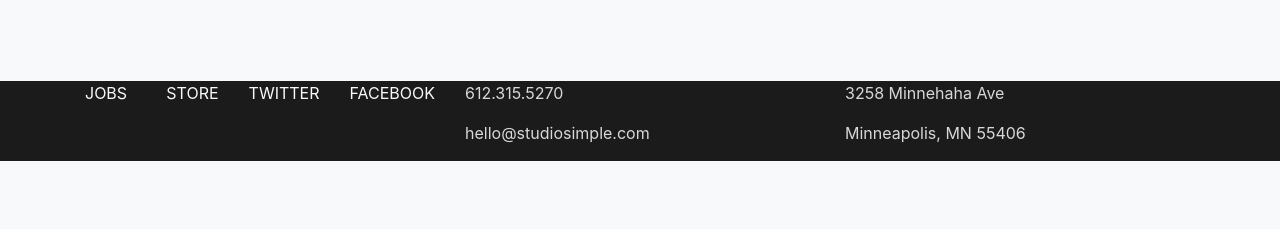
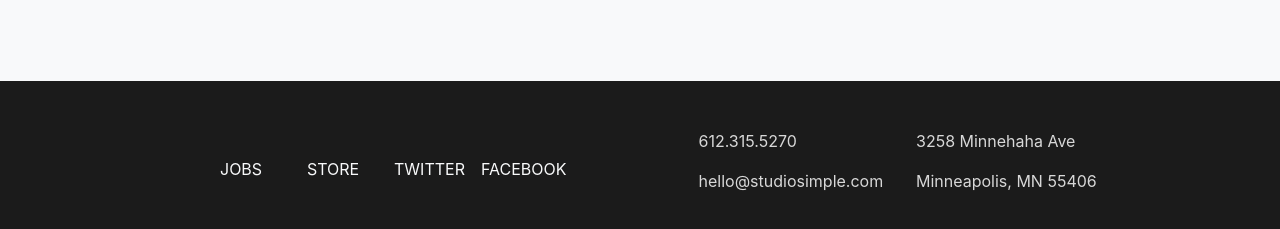
Before and after one commit to brandallk/day3-bootstraplesson5, a plain HTML site: page index.html in a window 1280 px wide. Shown: the part 1188-1417 px from the top of the page. Before the commit the page ends 1349 px from the top, so only its background shows below. Drawn offline with nearby package versions, Linux system fonts and the light colour scheme.

Commit message:
second commit

```diff
--- a/assets/css/main.css
+++ b/assets/css/main.css
@@ -161,3 +161,15 @@ footer {
     background-color: rgb(27, 27, 27);
     color: rgb(216, 216, 216);
 }
+
+.contact,
+.address {
+    font-size: 0.75rem;
+}
+
+@media (min-width: 992px) {
+    .contact,
+.address {
+    font-size: 1rem;
+}
+}
--- a/index.html
+++ b/index.html
@@ -149,33 +149,37 @@
 
         <div class="container">
 
-            <div class="row">
+            <div class="row align-items-center p-5">
 
-                <div class="footer-links col">
-                    <div class="row">
-                        <div class="col">
+                <div class="footer-links col-12 col-xl-6">
+                    <div class="row justify-content-center">
+                        <div class="col-2">
                             <a class="text-light" href="#">JOBS</a>
                         </div>
-                        <div class="col">
+                        <div class="col-2">
                             <a class="text-light" href="#">STORE</a>
                         </div>
-                        <div class="col">
+                        <div class="col-2">
                             <a class="text-light" href="#">TWITTER</a>
                         </div>
-                        <div class="col">
+                        <div class="col-2">
                             <a class="text-light" href="#">FACEBOOK</a>
                         </div>
                     </div>
                 </div>
 
-                <div class="contact col">
-                    <p>612.315.5270</p>
-                    <p>hello@studiosimple.com</p>
-                </div>
+                <div class="col-12 col-xl-6 mt-5 mt-xl-0">
+                    <div class="row justify-content-center">
+                        <div class="contact col-7 col-sm-4 col-xl-5">
+                            <p class="mb-1 mb-xl-3">612.315.5270</p>
+                            <p class="mb-1 mb-xl-3">hello@studiosimple.com</p>
+                        </div>
 
-                <div class="address col">
-                    <p>3258 Minnehaha Ave</p>
-                    <p>Minneapolis, MN 55406</p>
+                        <div class="address col-7 col-sm-4 col-xl-5">
+                            <p class="mb-1 mb-xl-3">3258 Minnehaha Ave</p>
+                            <p class="mb-1 mb-xl-3">Minneapolis, MN 55406</p>
+                        </div>
+                    </div>
                 </div>
             </div>
 
```
